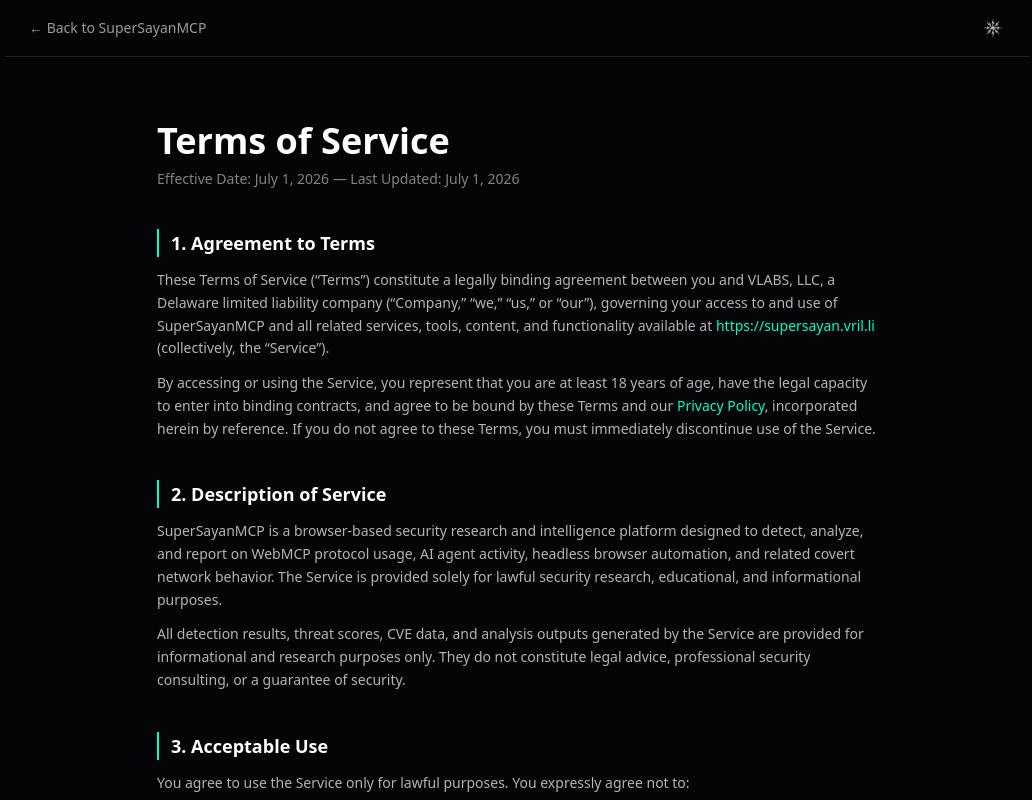
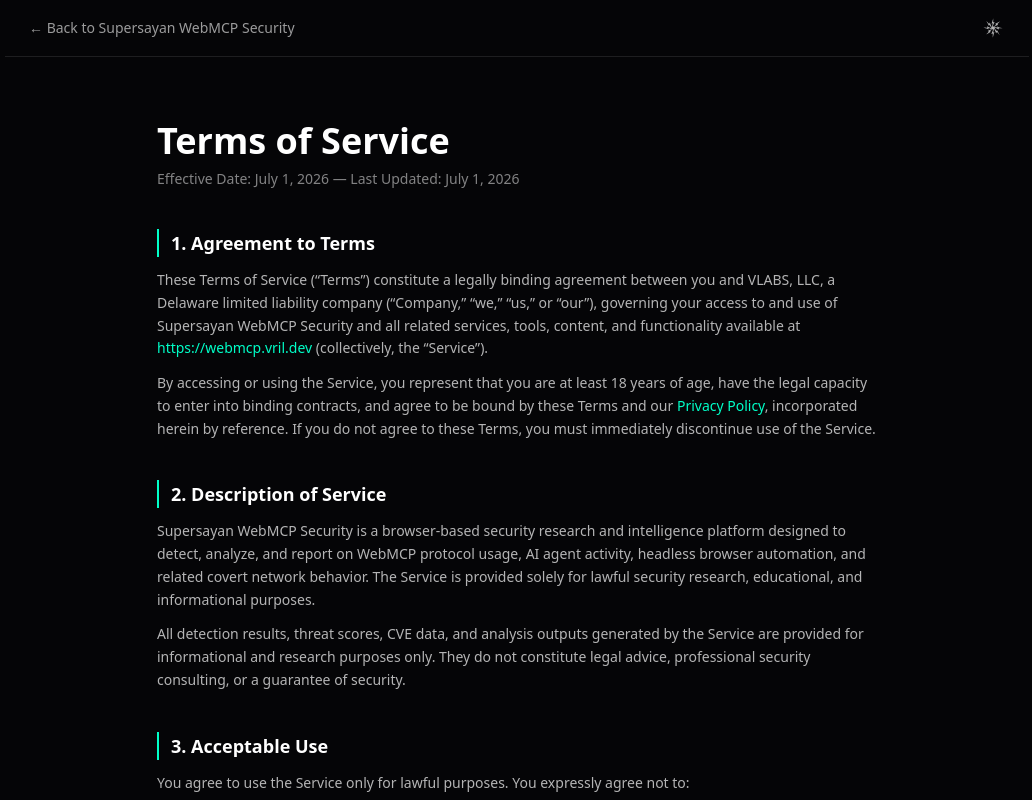
Before and after one commit to VRIL-LABS/supersayan-webmcp, a Next.js app: page /terms in a window 1280 px wide. Shown: the top 800 px of the page, without its empty margins (123-1155 px from the left). Built offline with nearby package versions, Linux system fonts and the light colour scheme.

Commit message:
feat: update site URL to new domain for all pages
Updated site URL and product name to reflect new branding

Co-authored-by: Development Division <271641621+VrilLabs@users.noreply.github.com>

```diff
--- a/src/app/layout.tsx
+++ b/src/app/layout.tsx
@@ -13,7 +13,7 @@ const geistMono = Geist_Mono({
   subsets: ["latin"],
 });
 
-const SITE_URL = "https://supersayan.vril.li";
+const SITE_URL = "https://webmcp.vril.dev";
 const SITE_TITLE = "Supersayan WebMCP Security";
 const SITE_DESCRIPTION =
   "Next-generation WebMCP security intelligence platform. Detect headless browsers, AI agent fingerprints, WebMCP tool injection, and covert channel exfiltration vectors.";
--- a/src/app/privacy/page.tsx
+++ b/src/app/privacy/page.tsx
@@ -2,15 +2,15 @@ import Link from 'next/link';
 import type { Metadata } from 'next';
 
 export const metadata: Metadata = {
-  title: 'Privacy Policy — SuperSayanMCP',
-  description: 'Privacy Policy for SuperSayanMCP and VLABS, LLC.',
+  title: 'Privacy Policy — Supersayan WebMCP Security',
+  description: 'Privacy Policy for Supersayan WebMCP Security and VLABS, LLC.',
 };
 
 const EFFECTIVE_DATE = 'July 1, 2026';
 const COMPANY = 'VLABS, LLC';
-const PRODUCT = 'SuperSayanMCP';
+const PRODUCT = 'Supersayan WebMCP Security';
 const CONTACT_EMAIL = 'privacy@vril.li';
-const SITE_URL = 'https://supersayan.vril.li';
+const SITE_URL = 'https://webmcp.vril.dev';
 
 export default function PrivacyPage() {
   return (
--- a/src/app/robots.ts
+++ b/src/app/robots.ts
@@ -1,6 +1,6 @@
 import type { MetadataRoute } from "next";
 
-const SITE_URL = "https://supersayan.vril.li";
+const SITE_URL = "https://webmcp.vril.dev";
 
 export default function robots(): MetadataRoute.Robots {
   return {
--- a/src/app/sitemap.ts
+++ b/src/app/sitemap.ts
@@ -1,6 +1,6 @@
 import type { MetadataRoute } from "next";
 
-const SITE_URL = "https://supersayan.vril.li";
+const SITE_URL = "https://webmcp.vril.dev";
 
 export default function sitemap(): MetadataRoute.Sitemap {
   return [
--- a/src/app/terms/page.tsx
+++ b/src/app/terms/page.tsx
@@ -2,15 +2,15 @@ import Link from 'next/link';
 import type { Metadata } from 'next';
 
 export const metadata: Metadata = {
-  title: 'Terms of Service — SuperSayanMCP',
-  description: 'Terms of Service for SuperSayanMCP and VLABS, LLC.',
+  title: 'Terms of Service — Supersayan WebMCP Security',
+  description: 'Terms of Service for Supersayan WebMCP Security and VLABS, LLC.',
 };
 
 const EFFECTIVE_DATE = 'July 1, 2026';
 const COMPANY = 'VLABS, LLC';
-const PRODUCT = 'SuperSayanMCP';
+const PRODUCT = 'Supersayan WebMCP Security';
 const CONTACT_EMAIL = 'legal@vril.li';
-const SITE_URL = 'https://supersayan.vril.li';
+const SITE_URL = 'https://webmcp.vril.dev';
 
 export default function TermsPage() {
   return (
```
